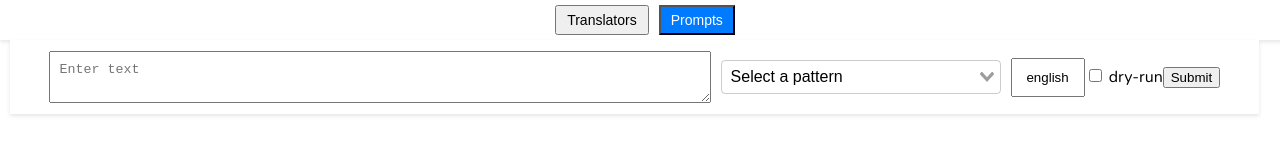
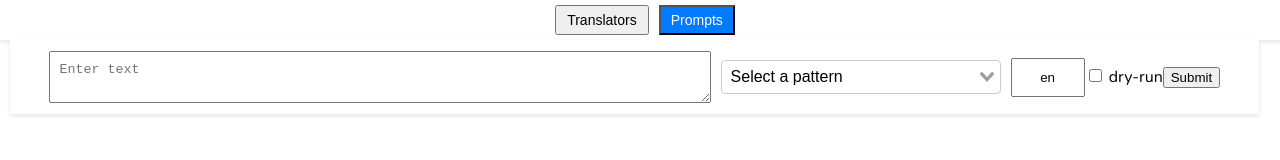
Before and after one commit to hhankj2u/omni-lazy, a Vue app in the folder frontend/: page / in a window 1280 px wide. Both pictures are taken after a click on the button "Prompts". Shown: the top 160 px of the page. Built offline with nearby package versions, Linux system fonts and the light colour scheme.

Commit message:
Change language reference from 'english' to 'en' for consistency

```diff
--- a/frontend/src/components/Prompts.vue
+++ b/frontend/src/components/Prompts.vue
@@ -43,7 +43,7 @@
     setup() {
       const echoInput = ref('');
       const selectedPattern = ref('');
-      const language = ref('english');
+      const language = ref('en');
       const dryRun = ref(false);
       const patterns = ref([]);
       const results = ref([]);
```
